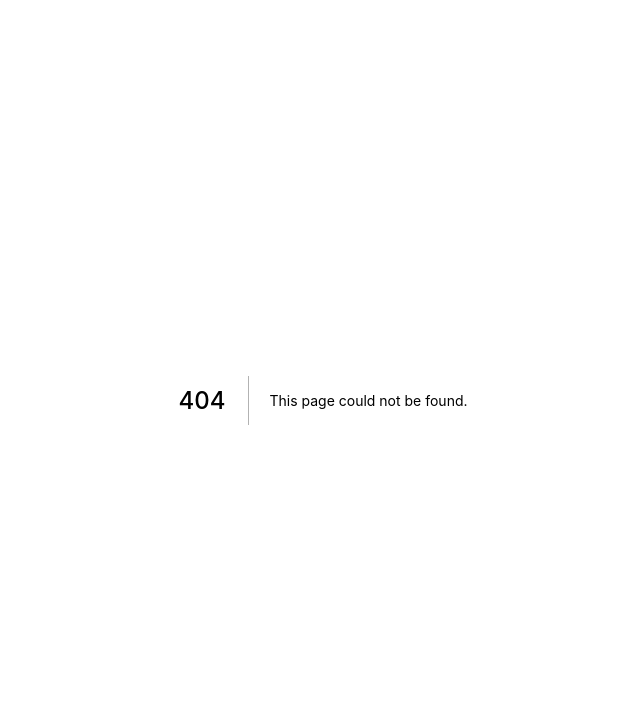
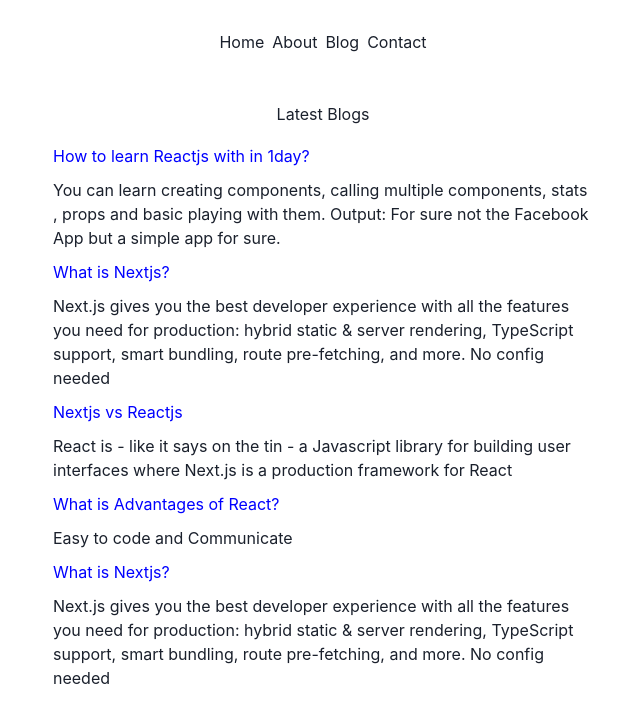
Before and after one commit to devkishor8007/exploring-nextjs, a Next.js app: page /blog in a window 1280 px wide. Before the commit this address had no page. Shown: the top 722 px of the page, without its empty margins (317-957 px from the left). Built offline with nearby package versions, Linux system fonts and the light colour scheme.

Commit message:
add sample blog

```diff
--- /dev/null
+++ b/components/Navbar.js
@@ -0,0 +1,24 @@
+import Link from "next/link";
+import { HStack } from "@chakra-ui/react";
+
+export default function Navbar() {
+  return (
+    <HStack display="flex" justifyContent="center" marginTop="30px">
+      <Link m="0 24px" href="/">
+        <a>Home</a>
+      </Link>
+
+      <Link href="/about">
+        <a>About</a>
+      </Link>
+
+      <Link href="/blog">
+        <a>Blog</a>
+      </Link>
+
+      <Link href="/contact">
+        <a>Contact</a>
+      </Link>
+    </HStack>
+  );
+}
--- a/pages/_app.js
+++ b/pages/_app.js
@@ -1,9 +1,11 @@
 import { ChakraProvider } from '@chakra-ui/react'
+import Navbar from '../components/Navbar'
 import '../styles/globals.css'
 
 function MyApp({ Component, pageProps }) {
   return (
     <ChakraProvider>
+      <Navbar />
       <Component {...pageProps} />
     </ChakraProvider>
   )
--- /dev/null
+++ b/pages/about.js
@@ -0,0 +1,3 @@
+export default function About() {
+  return <div>this is about page</div>;
+}
--- /dev/null
+++ b/pages/blog.js
@@ -0,0 +1,60 @@
+import { Text, Box, VStack } from "@chakra-ui/react";
+import React from "react";
+import Link from "next/link";
+
+export default function blog() {
+  const datas = [
+    {
+      ques: "How to learn Reactjs with in 1day?",
+      ans: "You can learn creating components, calling multiple components, stats , props and basic playing with them. Output: For sure not the Facebook App but a simple app for sure.",
+    },
+    {
+      ques: "What is Nextjs?",
+      ans: "Next.js gives you the best developer experience with all the features you need for production: hybrid static & server rendering, TypeScript support, smart bundling, route pre-fetching, and more. No config needed",
+    },
+    {
+      ques: "Nextjs vs Reactjs",
+      ans: "React is - like it says on the tin - a Javascript library for building user interfaces where Next.js is a production framework for React",
+    },
+    {
+      ques: "What is Advantages of React?",
+      ans: "Easy to code and Communicate",
+    },
+    {
+      ques: "What is Nextjs?",
+      ans: "Next.js gives you the best developer experience with all the features you need for production: hybrid static & server rendering, TypeScript support, smart bundling, route pre-fetching, and more. No config needed",
+    },
+  ];
+  return (
+    <VStack
+      maxW="560px"
+      m="auto"
+      w="full"
+      flex={2}
+      display="flex"
+      flexDirection="column"
+      alignItems="center"
+      justifyContent="flex-start"
+      paddingTop="3rem"
+      textAlign="start"
+      align="start"
+    >
+      <Text>Latest Blogs</Text>
+
+      <Box>
+        {datas.map((e, index) => {
+          return (
+            <div key={index}>
+              <Link passHref href={`/blogpost/${e.ques}`}>
+                <Text color="blue" m="10px" cursor="pointer">
+                  {e.ques}
+                </Text>
+              </Link>
+              <Text m="10px">{e.ans}</Text>
+            </div>
+          );
+        })}
+      </Box>
+    </VStack>
+  );
+}
--- /dev/null
+++ b/pages/contact.js
@@ -0,0 +1,3 @@
+export default function Contact() {
+  return <div>this is contact page</div>;
+}
--- a/styles/globals.css
+++ b/styles/globals.css
@@ -1,6 +1,6 @@
 html,
 body {
-  padding: 0;
+  padding: 0 2rem;
   margin: 0;
   font-family: -apple-system, BlinkMacSystemFont, Segoe UI, Roboto, Oxygen,
     Ubuntu, Cantarell, Fira Sans, Droid Sans, Helvetica Neue, sans-serif;
```
Also changed, not shown: pages/blogpost/[slug].js (added, +28 -0 lines), pages/index.js (+1 -15 lines).
